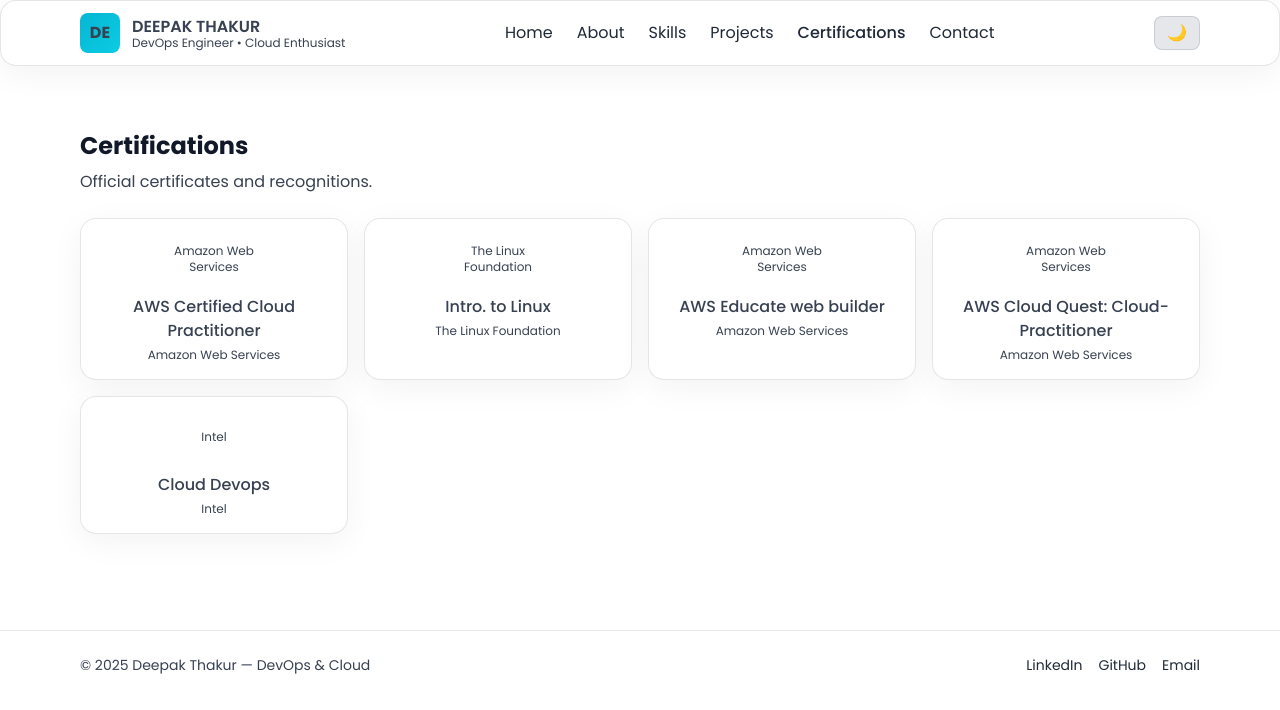
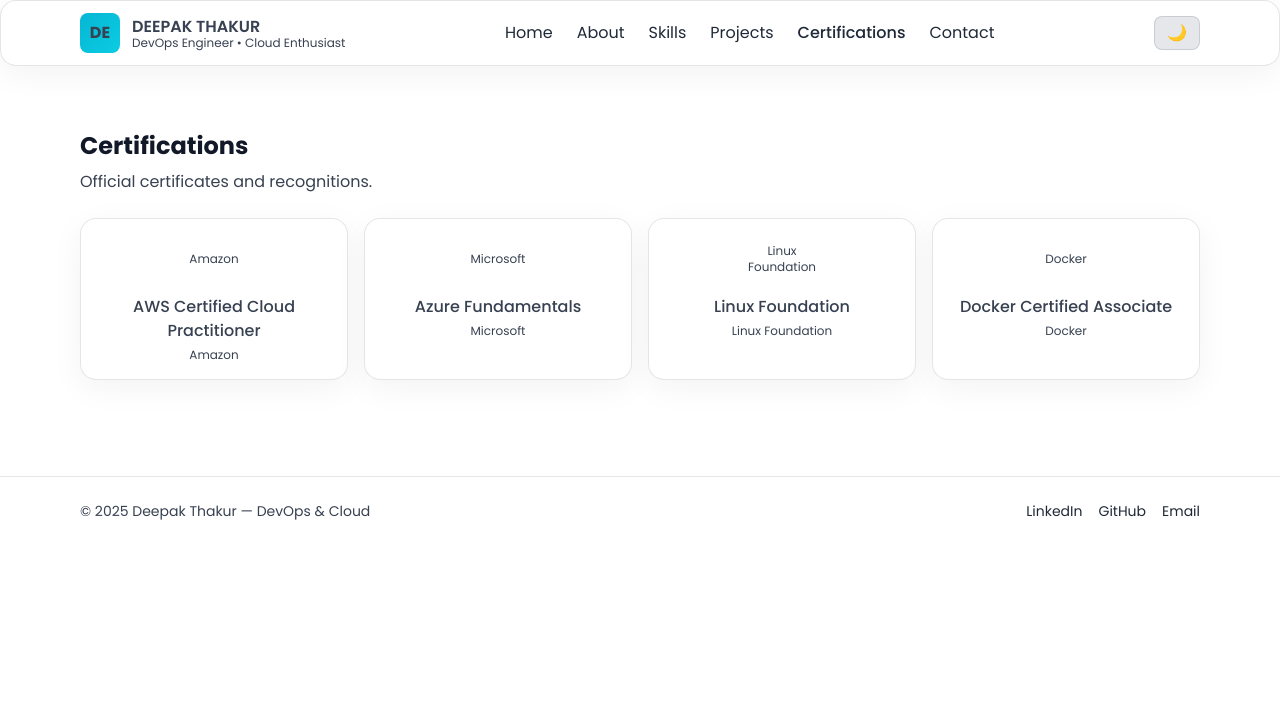
Before and after one commit to RajputDeepak69/Portfolio, a React (Vite) app: page /certifications in a window 1280 px wide. Shown: the top 710 px of the page. Built offline with nearby package versions, Linux system fonts and the light colour scheme.

Commit message:
update check

```diff
--- a/src/pages/Certifications.jsx
+++ b/src/pages/Certifications.jsx
@@ -1,35 +1,10 @@
 import React from 'react'
 
 const certs = [
-  {
-    title: "AWS Certified Cloud Practitioner",
-    org: "Amazon Web Services",
-    img: "/images/aws-fundamental.png",
-  },
-  {
-    title: "Intro. to Linux",
-    org: "The Linux Foundation",
-    img: "/images/Linux-cert.png",
-    link: "https://www.credly.com/badges/165a55fb-e569-446f-94ca-663700f8eb01/public_url",
-  },
-  {
-    title: "AWS Educate web builder",
-    org: "Amazon Web Services",
-    img: "/images/web-builder.png",
-    link: "https://www.credly.com/badges/098220af-93d1-46da-9647-ef2c6221d527/public_url",
-  },
-  {
-    title: "AWS Cloud Quest: Cloud-Practitioner",
-    org: "Amazon Web Services",
-    img: "/images/cloud-quest.png",
-    link: "https://www.credly.com/badges/6ef94c53-bbe9-4f83-b5dd-7bba778302aa/public_url",
-  },
-  {
-    title: "Cloud Devops",
-    org: "Intel",
-    img: "/images/devops-badge.png",
-    link: "hhttps://www.credly.com/badges/97356829-1493-4917-a543-899ea174ccc9/public_url",
-  },
+  {title:'AWS Certified Cloud Practitioner', org:'Amazon'},
+  {title:'Azure Fundamentals', org:'Microsoft'},
+  {title:'Linux Foundation', org:'Linux Foundation'},
+  {title:'Docker Certified Associate', org:'Docker'}
 ]
 
 export default function Certifications(){
```
